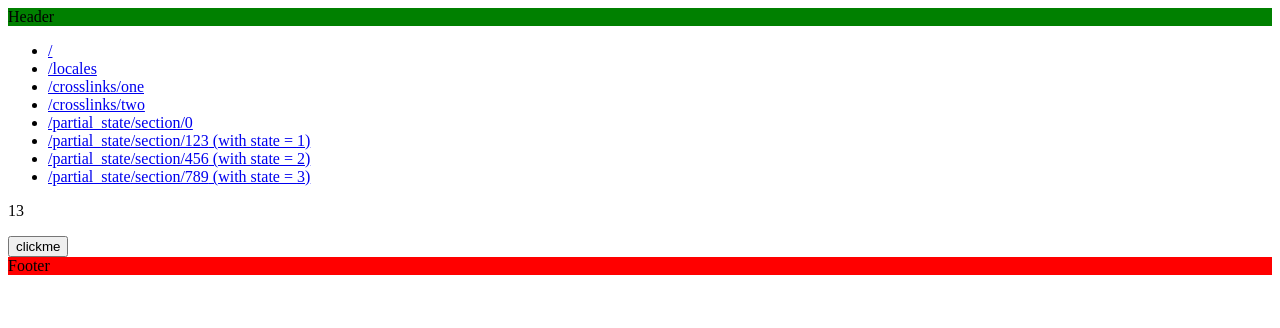
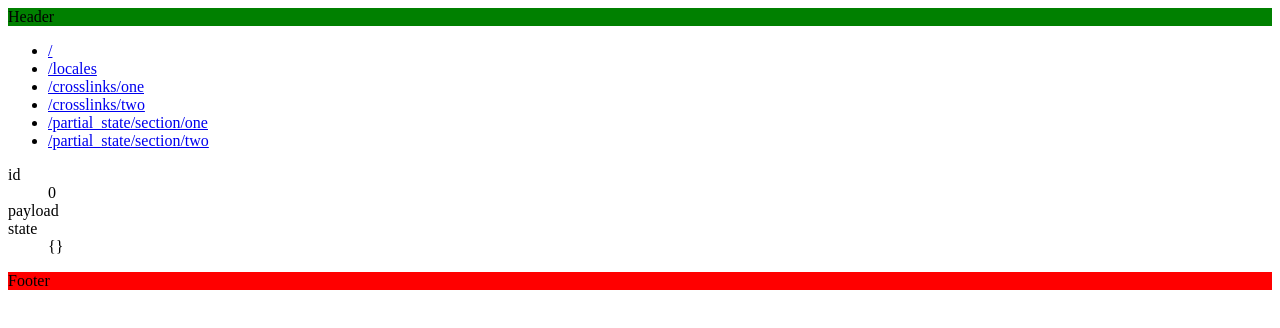
Before and after one commit to ZeeD/_demo_react, a React (Create React App) app: page /partial_state/section/0 in a window 1280 px wide. Shown: the top 328 px of the page. Built offline with nearby package versions, Linux system fonts and the light colour scheme; no server answers.

Commit message:
partially working

```diff
--- a/src/common/App.jsx
+++ b/src/common/App.jsx
@@ -21,7 +21,7 @@ export default class App extends Component {
                     <Route exact path="/locales"><Locales /></Route>
                     <Route exact path="/crosslinks/one"><One to="/crosslinks/two" /></Route>
                     <Route exact path="/crosslinks/two"><Two to="/crosslinks/one" /></Route>
-                    <Route exact path="/partial_state/section/:cb" component={Section} />
+                    <Route exact path="/partial_state/section/:id" component={Section} />
                 </Switch>
                 <Footer />
             </BrowserRouter>
--- a/src/common/Index.jsx
+++ b/src/common/Index.jsx
@@ -8,20 +8,9 @@ export default class Index extends Component {
             '/',
             '/locales',
             '/crosslinks/one', '/crosslinks/two',
-            '/partial_state/section/0'
+            '/partial_state/section/one', '/partial_state/section/two'
         ])
             lis.push(<li key={href}><Link to={href}>{href}</Link></li>);
-
-
-        for (const [href, counter] of [
-            ['/partial_state/section/123', 1],
-            ['/partial_state/section/456', 2],
-            ['/partial_state/section/789', 3]
-        ])
-            lis.push(<li key={href + "_" + counter}><Link to={{
-                pathname: href,
-                state: { counter }
-            }}>{href} (with state = {counter})</Link></li>);
 
         return <ul>{lis}</ul>;
     }
--- /dev/null
+++ b/src/common/utils.js
@@ -0,0 +1,21 @@
+const equals = (obj1, obj2) => {
+    if (Object.is(obj1, obj2))
+        return true;
+
+    if (obj1 === null || obj1 === undefined)
+        return false;
+
+    const keys1 = Object.keys(obj1);
+    const keys2 = Object.keys(obj2);
+
+    if (keys1.length !== keys2.length)
+        return false;
+
+    for (const key of keys1)
+        if (obj1[key] !== obj2[key])
+            return false;
+
+    return true;
+};
+
+export { equals };
--- a/src/partial_state/Section.jsx
+++ b/src/partial_state/Section.jsx
@@ -1,33 +1,45 @@
 import React, { Component } from 'react';
+import { equals } from '../common/utils';
 
 
 export default class Section extends Component {
-    state = {
-        counter: 13
-    }
-
     constructor(props) {
         super(props);
-        console.info('constructor', JSON.stringify(this.props, null, 4), new Date());
+        this.state = {};
     }
 
     componentDidMount() {
-        console.info('componentDidMount', JSON.stringify(this.props, null, 4), new Date());
-        this.setState(this.props.location.state);
+        return this.componentDidMountOrUpdateProps();
     }
 
-    componentWillUnmount() {
-        console.info('componentWillUnmount', JSON.stringify(this.props, null, 4), new Date());
+    componentDidUpdate(oldProps) {
+        if (!equals(oldProps, this.props))
+            return this.componentDidUpdateProps();
+    }
+
+    componentDidUpdateProps() {
+        return this.componentDidMountOrUpdateProps();
+    }
+
+    componentDidMountOrUpdateProps() {
+        if (this.state[this.props.match.params.id])
+            return;
+
+        fetch(`/partial_state_${this.props.match.params.id}.json`)
+            .then(response => response.json())
+            .then(value => this.setState({
+                [this.props.match.params.id]: value
+            }));
     }
 
     render() {
-        return <>
-            <p>{this.state.counter}</p>
-            <button onClick={() => {
-                this.setState({
-                    counter: this.state.counter + 1
-                });
-            }}>clickme</button>
-        </>;
+        return <dl>
+            <dt>id</dt>
+            <dd>{this.props.match.params.id}</dd>
+            <dt>payload</dt>
+            <dd>{JSON.stringify(this.state[this.props.match.params.id])}</dd>
+            <dt>state</dt>
+            <dd>{JSON.stringify(this.state)}</dd>
+        </dl>;
     }
 };
```
Also changed, not shown: public/partial_state_one.json (renamed from src/partial_state/resource_one.json), public/partial_state_two.json (renamed from src/partial_state/resource_two.json).
